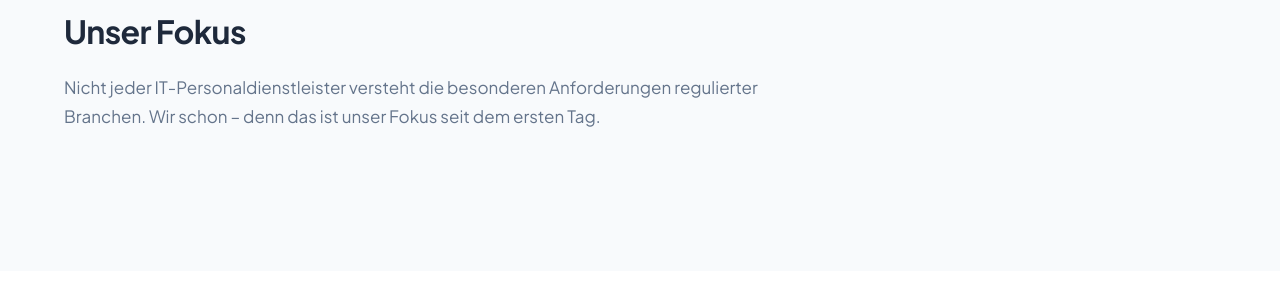
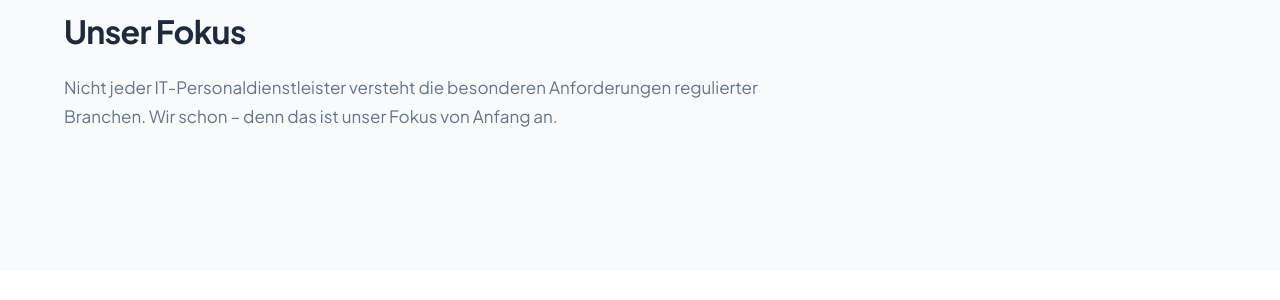
Before and after one commit to prof-trial-and-error/ITPersonal, a Jekyll site: the page built from unternehmen.html, in a window 1280 px wide and 900 px high. Shown: the part 436-736 px from the top of the window. Built offline with Jekyll 4.4.1, drawn with Linux system fonts in a browser that asks for light colours.

Commit message:
kleine Korrektur 2

```diff
--- a/unternehmen.html
+++ b/unternehmen.html
@@ -14,7 +14,7 @@ cta_href: "#"
 <section class="content-section content-section--light">
     <div class="container">
         <h2 class="content-section__headline reveal">Unser Fokus</h2>
-        <p class="content-section__sub reveal reveal-delay-1">Nicht jeder IT-Personaldienstleister versteht die besonderen Anforderungen regulierter Branchen. Wir schon – denn das ist unser Fokus seit dem ersten Tag.</p>
+        <p class="content-section__sub reveal reveal-delay-1">Nicht jeder IT-Personaldienstleister versteht die besonderen Anforderungen regulierter Branchen. Wir schon – denn das ist unser Fokus von Anfang an.</p>
     </div>
 </section>
 
```
